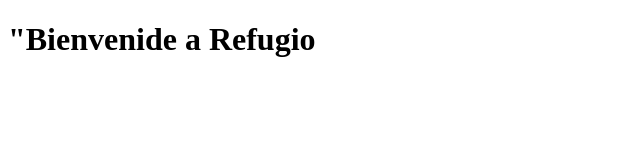
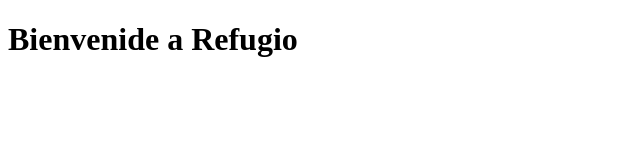
Before and after one commit to luisbutnotommoo/refugio, a plain HTML site: page index.html in a window 1280 px wide. Shown: the whole page, without its empty margins (0-640 px from the left). Drawn offline with Linux system fonts and the light colour scheme.

Commit message:
Mini cambio de comilla excendente

```diff
--- a/index.html
+++ b/index.html
@@ -9,7 +9,7 @@
   <meta name="theme-color" content="#6200ee">
 </head>
 <body>
-  <h1>"Bienvenide a Refugio</h1>
+  <h1>Bienvenide a Refugio</h1>
   <script>
     if ("serviceWorker" in navigator) {
       navigator.serviceWorker.register("/service-worker.js")
```
